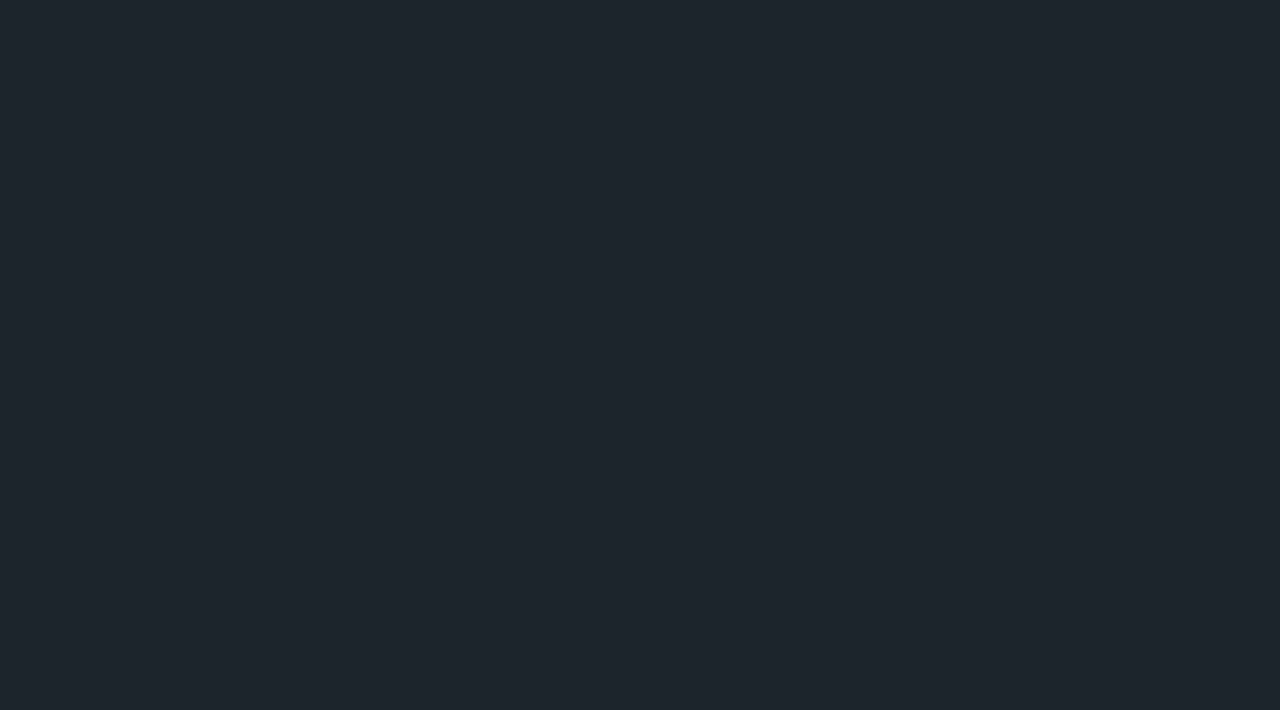
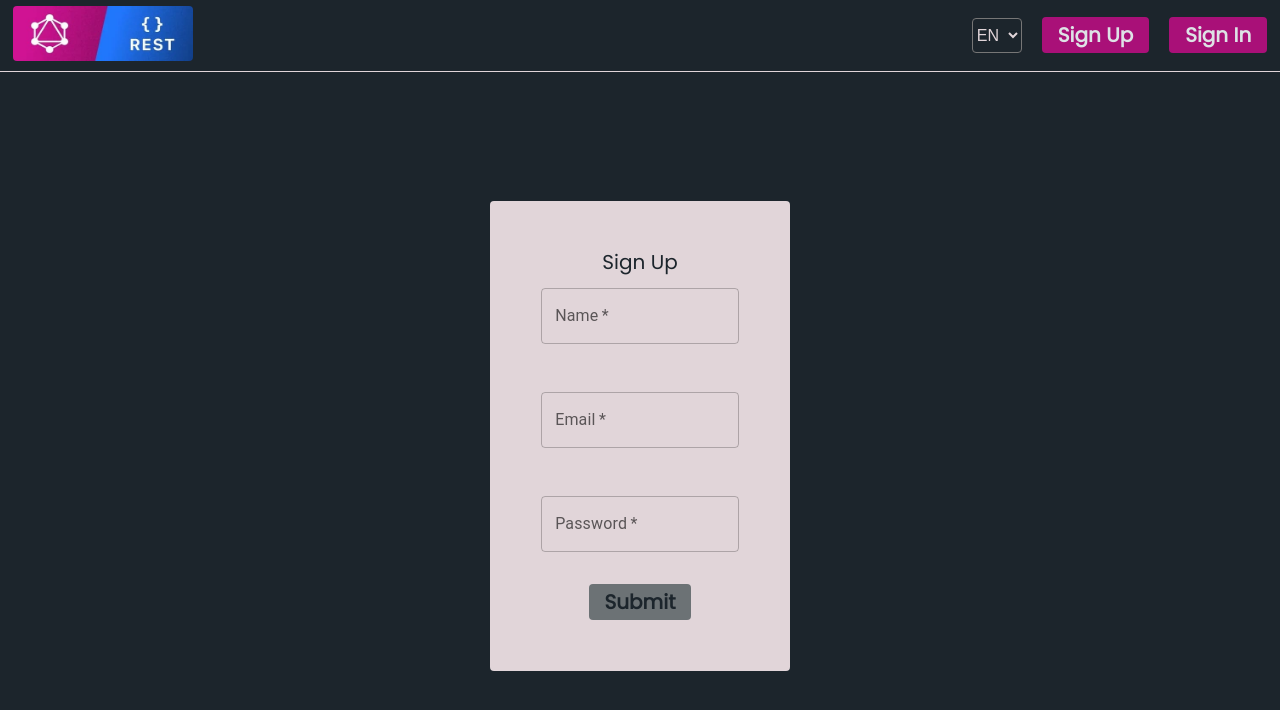
Before and after one commit to annaAzh/graphiql-app, a Next.js app: page /SignUp in a window 1280 px wide. Before the commit this address had no page. Shown: the top 710 px of the page. Built offline with nearby package versions, Linux system fonts and the light colour scheme.

Commit message:
feat: add page SignIn with form

```diff
--- /dev/null
+++ b/src/app/SignUp/page.tsx
@@ -0,0 +1,7 @@
+import { UserForm } from 'features/AuthenticationUser';
+
+const SignUpPage = () => {
+  return <UserForm isLogin={false} />;
+};
+
+export default SignUpPage;
```
